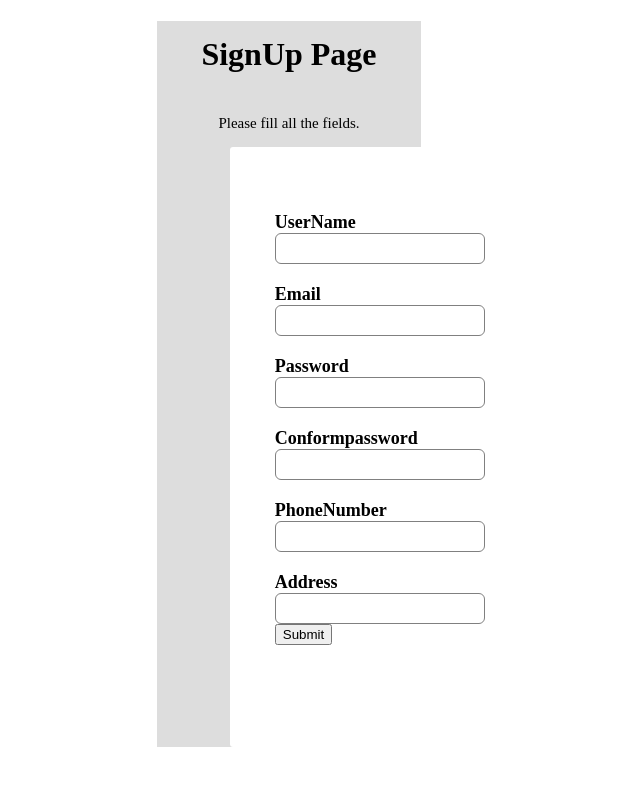
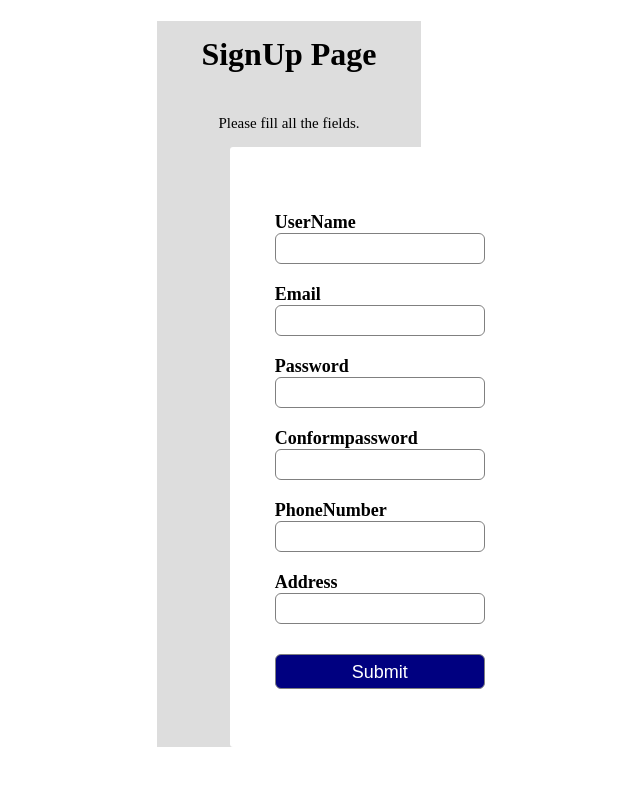
Before and after one commit to HemalathaBommireddy/E_Commers_Suta_website, an Angular app: page /signup in a window 1280 px wide. Shown: the top 786 px of the page, without its empty margins (351-991 px from the left). Built offline with nearby package versions, Linux system fonts and the light colour scheme.

Commit message:
changes in signup page

```diff
--- a/src/app/app-routing.module.ts
+++ b/src/app/app-routing.module.ts
@@ -9,8 +9,9 @@ const routes: Routes = [
   {path:'',component:LoginPageComponent},
   {path:'signup',component:SignupComponent},
   {path:'Forgot',component:ForgotPasswordComponent},
-  {path:'landing-page',component:LandingPageComponent
-}
+  {path:'landing-page',component:LandingPageComponent},
+  {path:'sub',component:LoginPageComponent},
+  {path:'login',component:LoginPageComponent}
 ];
 
 @NgModule({
--- a/src/app/forgot-password/forgot-password.component.html
+++ b/src/app/forgot-password/forgot-password.component.html
@@ -8,7 +8,7 @@
      <label for=" Conform Password"><b> Conform Password</b></label>
      <input type="text" placeholder="" name="Confrom Password" required>
      <input type="button" value="Submit"/>
-     <p>Go to<a routerLink="/Login">Login</a></p>
+     <p>Go to<a routerLink="/login">Login</a></p>
 
 
     </div>
--- a/src/app/signup/signup.component.css
+++ b/src/app/signup/signup.component.css
@@ -47,7 +47,7 @@ body {
   border-radius: 6px;
   outline: none;
  }
- .button {
+ input[type="button"] {
   width: 320px;
   height: 35px;
   margin-top: 30px;
--- a/src/app/signup/signup.component.html
+++ b/src/app/signup/signup.component.html
@@ -16,12 +16,8 @@
         <input type="text" placeholder="" name="PhoneNumber" required>
         <label for="Address"><b>Address</b></label>
         <input type="text" placeholder="" name="Address" required>
-        <button routerLink="/Login" type="Submit">Submit</button>
+        <input routerLink="/sub" type="button" value="Submit"/>
+        <a routerLink="/Login"></a>
         <br/>
-
-
-
-
-
     </div>
 </body>
```
